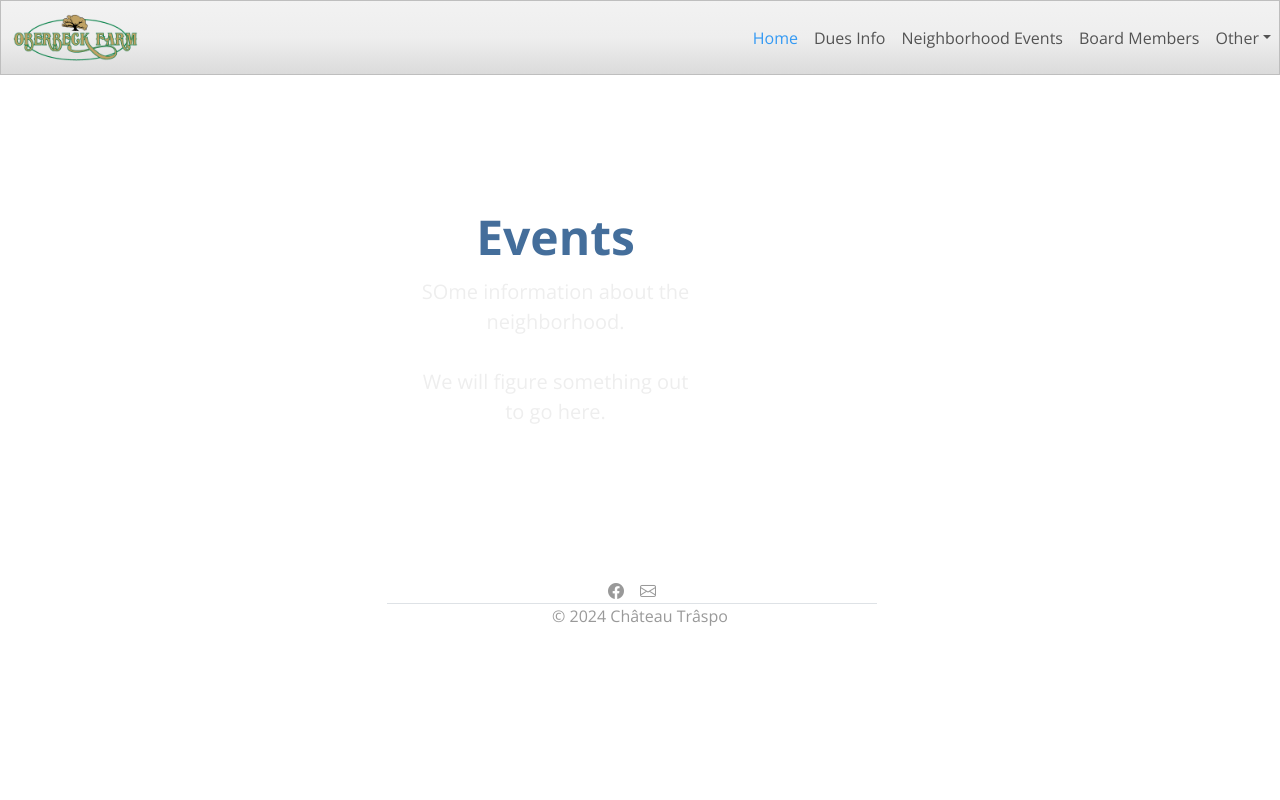
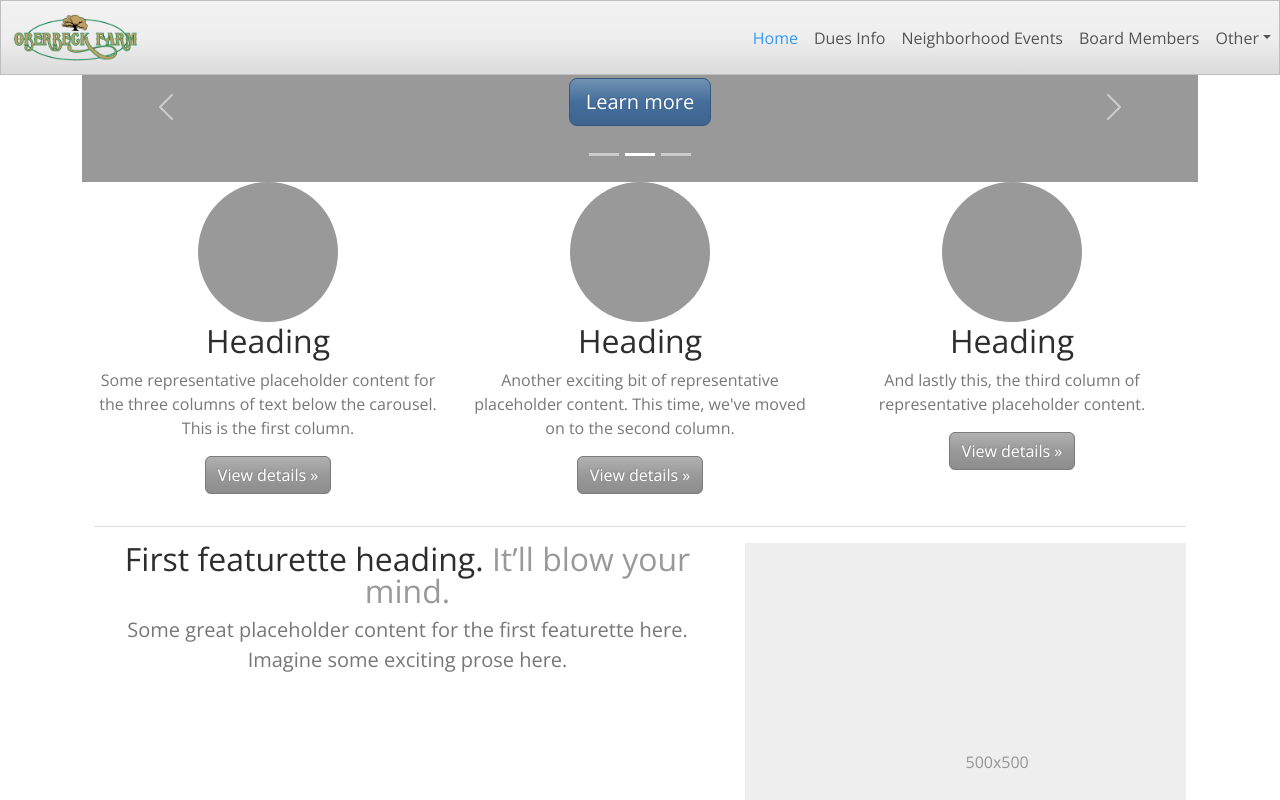
Before and after one commit to NatalieYaspo/OberbeckFarm, a React (Vite) app: page /events in a window 1280 px wide. Shown: the top 800 px of the page. Built offline with nearby package versions, Linux system fonts and the light colour scheme.

Commit message:
shell for events page added

```diff
--- a/src/pages/EventsPage.jsx
+++ b/src/pages/EventsPage.jsx
@@ -1,18 +1,117 @@
 export default function Home() {
-    return (
-      <div className="container col-xxl-8 px-4 py-5">
-        <div className="row flex-lg-row-reverse align-items-center g-5 py-5">
-          <div className="col-10 col-sm-8 col-lg-4 px-4">
-            {/* <img src={Image} className="d-block mx-lg-auto img-fluid shadow p-3 mb-5 bg-white rounded" width={700} height={500} /> */}
+  return (
+    <div>
+      <div id="myCarousel" className="carousel slide mb-6 pointer-event" data-bs-ride="carousel">
+        <div className="carousel-indicators">
+          <button type="button" data-bs-target="#myCarousel" data-bs-slide-to="0" className="" aria-label="Slide 1"></button>
+          <button type="button" data-bs-target="#myCarousel" data-bs-slide-to="1" aria-label="Slide 2" className="active" aria-current="true"></button>
+          <button type="button" data-bs-target="#myCarousel" data-bs-slide-to="2" aria-label="Slide 3" className=""></button>
+        </div>
+        <div className="carousel-inner">
+          <div className="carousel-item">
+            <svg className="bd-placeholder-img" width="100%" height="100%" xmlns="http://www.w3.org/2000/svg" aria-hidden="true" preserveAspectRatio="xMidYMid slice" focusable="false"><rect width="100%" height="100%" fill="var(--bs-secondary-color)"></rect></svg>
+            <div className="container">
+              <div className="carousel-caption text-start">
+                <h1>Example headline.</h1>
+                <p className="opacity-75">Some representative placeholder content for the first slide of the carousel.</p>
+                <p><a className="btn btn-lg btn-primary" href="#">Sign up today</a></p>
+              </div>
+            </div>
           </div>
-          <div className="col-lg-8 px-4">
-            <h1 className="display-5 fw-bold text-primary lh-1 mb-3">Events</h1>
-            <p className="lead text-light">SOme information about the neighborhood.
-              <br></br>
-              <br></br>
-              We will figure something out to go here.</p>
+          <div className="carousel-item active">
+            <svg className="bd-placeholder-img" width="100%" height="100%" xmlns="http://www.w3.org/2000/svg" aria-hidden="true" preserveAspectRatio="xMidYMid slice" focusable="false"><rect width="100%" height="100%" fill="var(--bs-secondary-color)"></rect></svg>
+            <div className="container">
+              <div className="carousel-caption">
+                <h1>Another example headline.</h1>
+                <p>Some representative placeholder content for the second slide of the carousel.</p>
+                <p><a className="btn btn-lg btn-primary" href="#">Learn more</a></p>
+              </div>
+            </div>
+          </div>
+          <div className="carousel-item">
+            <svg className="bd-placeholder-img" width="100%" height="100%" xmlns="http://www.w3.org/2000/svg" aria-hidden="true" preserveAspectRatio="xMidYMid slice" focusable="false"><rect width="100%" height="100%" fill="var(--bs-secondary-color)"></rect></svg>
+            <div className="container">
+              <div className="carousel-caption text-end">
+                <h1>One more for good measure.</h1>
+                <p>Some representative placeholder content for the third slide of this carousel.</p>
+                <p><a className="btn btn-lg btn-primary" href="#">Browse gallery</a></p>
+              </div>
+            </div>
+          </div>
+        </div>
+        <button className="carousel-control-prev" type="button" data-bs-target="#myCarousel" data-bs-slide="prev">
+          <span className="carousel-control-prev-icon" aria-hidden="true"></span>
+          <span className="visually-hidden">Previous</span>
+        </button>
+        <button className="carousel-control-next" type="button" data-bs-target="#myCarousel" data-bs-slide="next">
+          <span className="carousel-control-next-icon" aria-hidden="true"></span>
+          <span className="visually-hidden">Next</span>
+        </button>
+      </div>
+
+      <div className="container marketing">
+
+
+        <div className="row">
+          <div className="col-lg-4">
+            <svg className="bd-placeholder-img rounded-circle" width="140" height="140" xmlns="http://www.w3.org/2000/svg" role="img" aria-label="Placeholder" preserveAspectRatio="xMidYMid slice" focusable="false"><title>Placeholder</title><rect width="100%" height="100%" fill="var(--bs-secondary-color)"></rect></svg>
+            <h2 className="fw-normal">Heading</h2>
+            <p>Some representative placeholder content for the three columns of text below the carousel. This is the first column.</p>
+            <p><a className="btn btn-secondary" href="#">View details »</a></p>
+          </div>
+          <div className="col-lg-4">
+            <svg className="bd-placeholder-img rounded-circle" width="140" height="140" xmlns="http://www.w3.org/2000/svg" role="img" aria-label="Placeholder" preserveAspectRatio="xMidYMid slice" focusable="false"><title>Placeholder</title><rect width="100%" height="100%" fill="var(--bs-secondary-color)"></rect></svg>
+            <h2 className="fw-normal">Heading</h2>
+            <p>Another exciting bit of representative placeholder content. This time, we've moved on to the second column.</p>
+            <p><a className="btn btn-secondary" href="#">View details »</a></p>
+          </div>
+          <div className="col-lg-4">
+            <svg className="bd-placeholder-img rounded-circle" width="140" height="140" xmlns="http://www.w3.org/2000/svg" role="img" aria-label="Placeholder" preserveAspectRatio="xMidYMid slice" focusable="false"><title>Placeholder</title><rect width="100%" height="100%" fill="var(--bs-secondary-color)"></rect></svg>
+            <h2 className="fw-normal">Heading</h2>
+            <p>And lastly this, the third column of representative placeholder content.</p>
+            <p><a className="btn btn-secondary" href="#">View details »</a></p>
+          </div>
+        </div>
+
+
+
+
+        <hr className="featurette-divider" />
+
+        <div className="row featurette">
+          <div className="col-md-7">
+            <h2 className="featurette-heading fw-normal lh-1">First featurette heading. <span className="text-body-secondary">It’ll blow your mind.</span></h2>
+            <p className="lead">Some great placeholder content for the first featurette here. Imagine some exciting prose here.</p>
+          </div>
+          <div className="col-md-5">
+            <svg className="bd-placeholder-img bd-placeholder-img-lg featurette-image img-fluid mx-auto" width="500" height="500" xmlns="http://www.w3.org/2000/svg" role="img" aria-label="Placeholder: 500x500" preserveAspectRatio="xMidYMid slice" focusable="false"><title>Placeholder</title><rect width="100%" height="100%" fill="var(--bs-secondary-bg)"></rect><text x="50%" y="50%" fill="var(--bs-secondary-color)" dy=".3em">500x500</text></svg>
+          </div>
+        </div>
+
+        <hr className="featurette-divider" />
+
+        <div className="row featurette">
+          <div className="col-md-7 order-md-2">
+            <h2 className="featurette-heading fw-normal lh-1">Oh yeah, it’s that good. <span className="text-body-secondary">See for yourself.</span></h2>
+            <p className="lead">Another featurette? Of course. More placeholder content here to give you an idea of how this layout would work with some actual real-world content in place.</p>
+          </div>
+          <div className="col-md-5 order-md-1">
+            <svg className="bd-placeholder-img bd-placeholder-img-lg featurette-image img-fluid mx-auto" width="500" height="500" xmlns="http://www.w3.org/2000/svg" role="img" aria-label="Placeholder: 500x500" preserveAspectRatio="xMidYMid slice" focusable="false"><title>Placeholder</title><rect width="100%" height="100%" fill="var(--bs-secondary-bg)"></rect><text x="50%" y="50%" fill="var(--bs-secondary-color)" dy=".3em">500x500</text></svg>
+          </div>
+        </div>
+
+        <hr className="featurette-divider" />
+
+        <div className="row featurette">
+          <div className="col-md-7">
+            <h2 className="featurette-heading fw-normal lh-1">And lastly, this one. <span className="text-body-secondary">Checkmate.</span></h2>
+            <p className="lead">And yes, this is the last block of representative placeholder content. Again, not really intended to be actually read, simply here to give you a better view of what this would look like with some actual content. Your content.</p>
+          </div>
+          <div className="col-md-5">
+            <svg className="bd-placeholder-img bd-placeholder-img-lg featurette-image img-fluid mx-auto" width="500" height="500" xmlns="http://www.w3.org/2000/svg" role="img" aria-label="Placeholder: 500x500" preserveAspectRatio="xMidYMid slice" focusable="false"><title>Placeholder</title><rect width="100%" height="100%" fill="var(--bs-secondary-bg)"></rect><text x="50%" y="50%" fill="var(--bs-secondary-color)" dy=".3em">500x500</text></svg>
           </div>
         </div>
       </div>
-    );
-  }
+    </div>
+  );
+}
```
